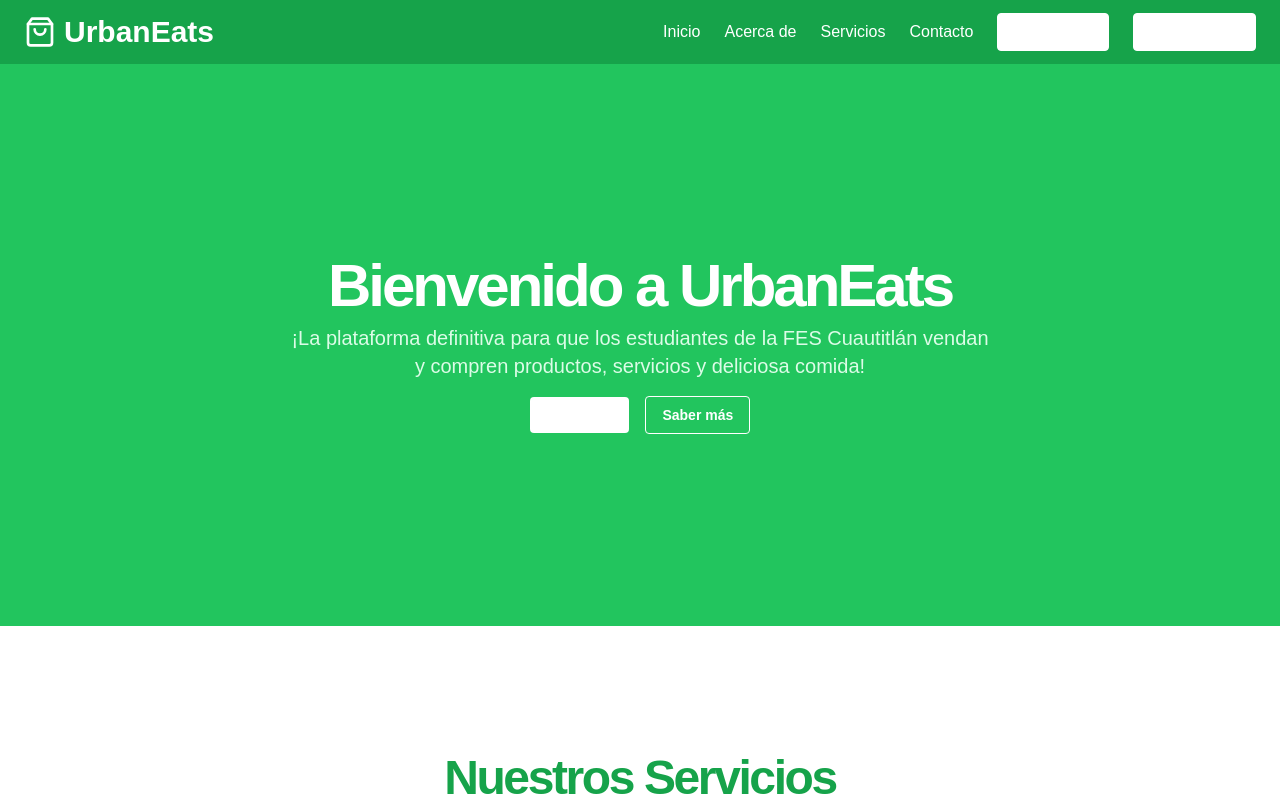
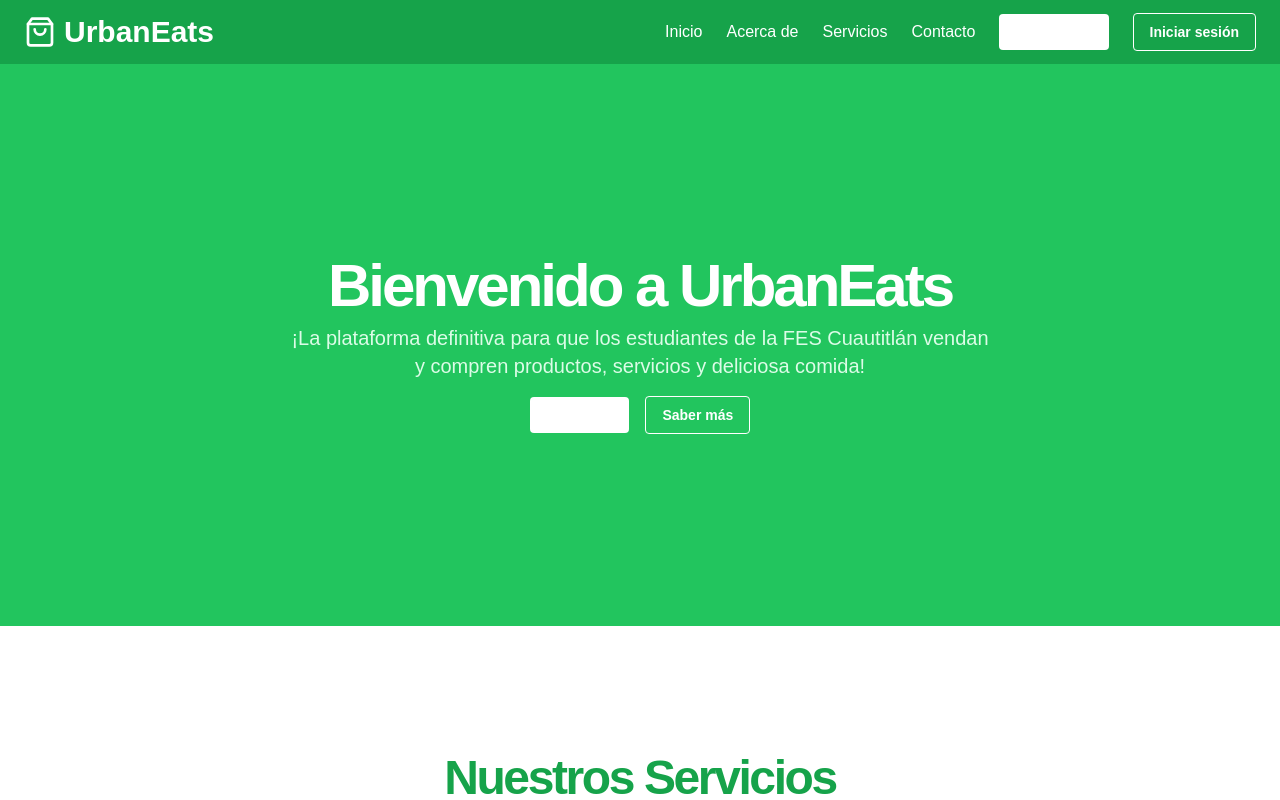
Before and after one commit to Liowilo/Urban-Eats, a Next.js app: page / in a window 1280 px wide. Shown: the top 800 px of the page. Built offline with nearby package versions, Linux system fonts and the light colour scheme.

Commit message:
Modificacion a los botones

```diff
--- a/src/app/page.js
+++ b/src/app/page.js
@@ -55,10 +55,10 @@ export default function LandingPage() {
             <Link className="text-base font-medium text-white hover:text-green-200 transition-colors" href="#">
               Contacto
             </Link>
-          <Button className="bg-white border border-white text-black hover:text-white transition-colors px-4 py-2 text-sm font-medium">
+            <Button className="bg-white text-black hover:bg-green-100 hover:text-white transition-colors">
               Registrarse
             </Button>
-          <Button className="bg-white text-black border border-white hover:text-white transition-colors px-4 py-2 text-sm font-medium">
+            <Button className="bg-transparent text-white border border-white hover:bg-white hover:text-green-700 transition-colors">
               Iniciar sesión
             </Button>
           </div>
@@ -77,8 +77,13 @@ export default function LandingPage() {
                 </p>
               </div>
               <div className="space-x-4">
-                <Button className="bg-white text-black hover:bg-green-700 hover:text-white transition-colors">Comenzar</Button>
-                <Button variant="outline" className="bg-green-600 text-white border-white hover:bg-green-700">
+                <Button className="bg-white text-black hover:bg-green-700 hover:text-white transition-colors">
+                  Comenzar
+                </Button>
+                <Button
+                  variant="outline"
+                  className="bg-transparent text-white border-white hover:bg-white hover:text-green-700 transition-colors"
+                >
                   Saber más
                 </Button>
               </div>
```
Lines whose indentation alone changed are shown as unchanged.
